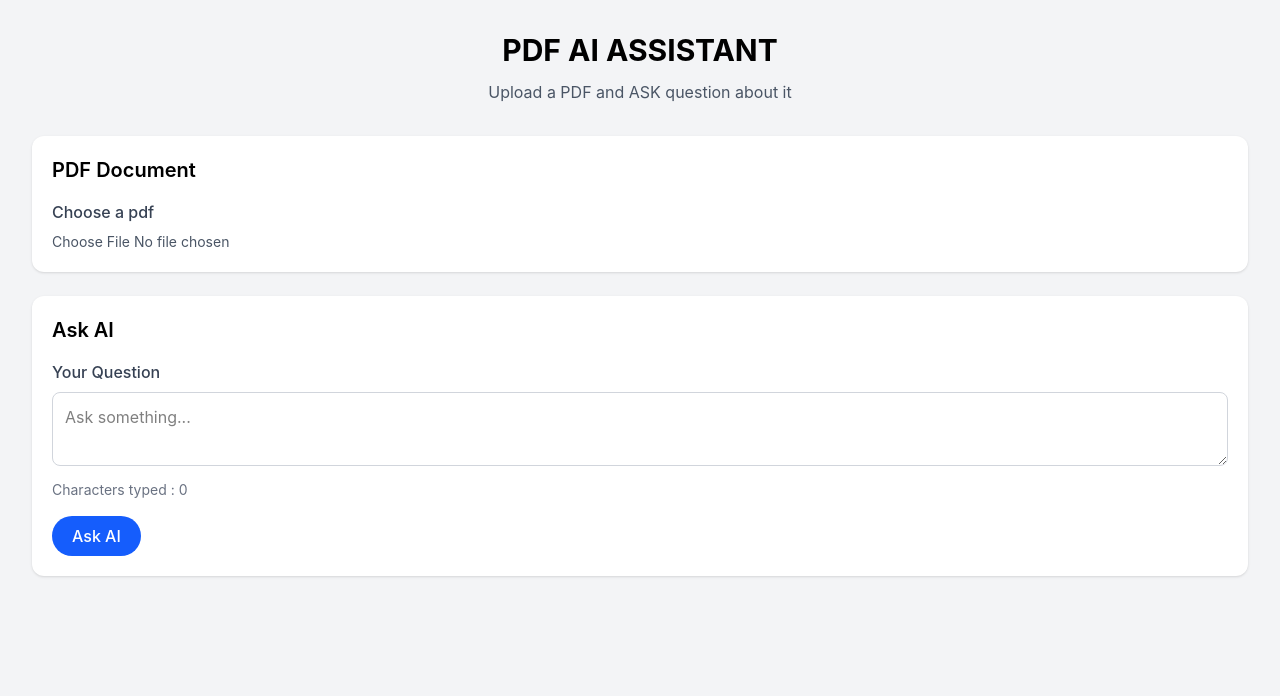
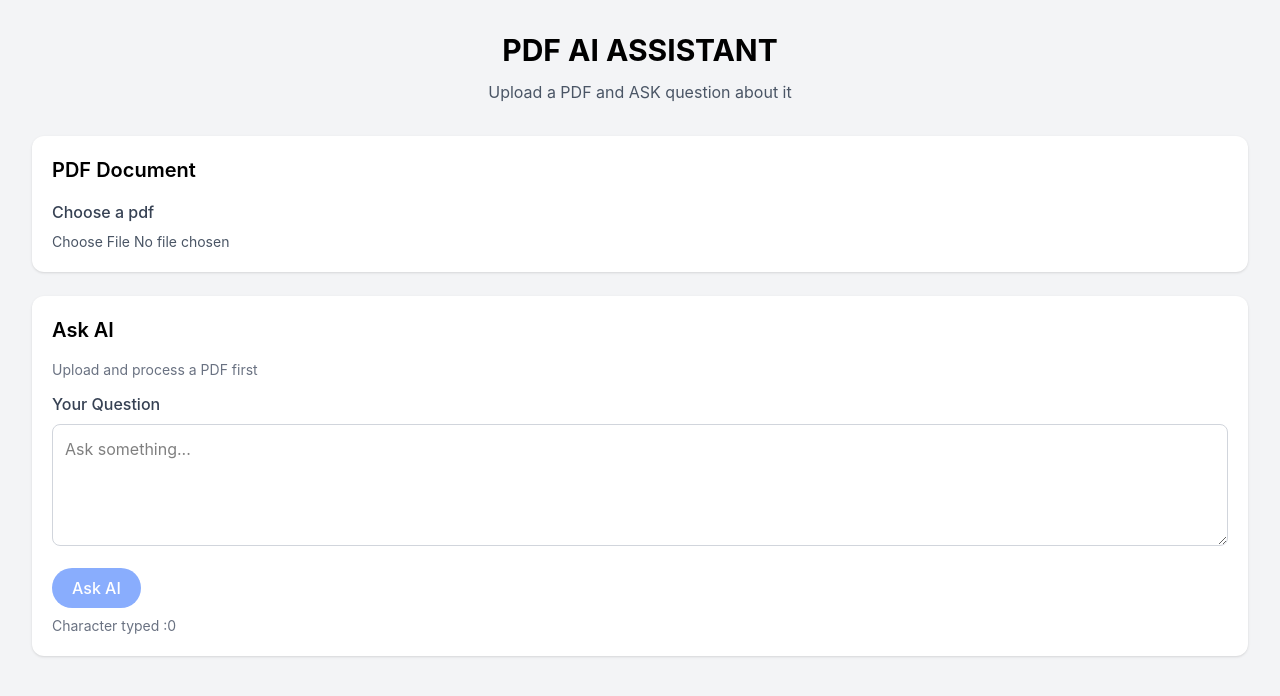
Before and after one commit to palaksukhadeve14/Doculens-ai, a React (Vite) app in the folder client/: page / in a window 1280 px wide. Shown: the top 696 px of the page. Built offline with nearby package versions, Linux system fonts and the light colour scheme.

Commit message:
Ensure upload and pdf processing before answer generation

```diff
--- a/client/src/components/ChatPanel.jsx
+++ b/client/src/components/ChatPanel.jsx
@@ -1,18 +1,28 @@
 
 function ChatPanel({
-    question,onQuestionChange,onSubmit,loading,answer,error
+  question, onQuestionChange, onSubmit, loading, answer, error, documentReady
 }) {
   return (
     <section className='min-w-0 rounded-xl bg-white p-5 shadow-sm'>
       <h2 className='mb-4 text-xl font-semibold'>Ask AI</h2>
-
+      {!documentReady && (
+        <p className="mb-3 text-sm text-gray-500">Upload and process a PDF first</p>
+      )}
       <form onSubmit={onSubmit}>
         <label htmlFor='question' className='mb-2 block font-medium text-gray-700'>Your Question</label>
         <textarea
-              id="question" value={question} onChange={onQuestionChange} placeholder='Ask something...' row={4} className='w-full rounded-lg border border-gray-300 p-3 outline-none focus:border-blur-500' />
-            <p className='mt-2 text-sm text-gray-500'>Characters typed : {question.length}</p>
-            <button type='submit' disabled={loading} className='mt-4 rounded-3xl bg-blue-600 px-5 py-2 font-medium text-white hover:bg-blue-700'>{loading ? 'Thinking...' : 'Ask AI'}</button>
+          id="question" value={question} onChange={onQuestionChange} placeholder='Ask something...' rows={4} className='w-full rounded-lg border border-gray-300 p-3 outline-none focus:border-blue-500'
+        />
+        <button
+        type='submit'
+        disabled={!documentReady || loading}
+        className='mt-4 rounded-3xl bg-blue-600 px-5 py-2 font-medium text-white hover:bg-blue-700 disabled:opacity-50'
+      >
+        {loading ? 'Thinking...' : 'Ask AI'}
+      </button>
       </form>
+      <p className="mt-2 text-sm text-gray-500">Character typed :{question.length}</p>
+
       {answer && (
         <div className='mt-6 rounded-lg bg-gray-50 p-4'>
           <h2 className='mb-2 font-semibold text-gray-800'>
```
Lines whose indentation alone changed are shown as unchanged.
